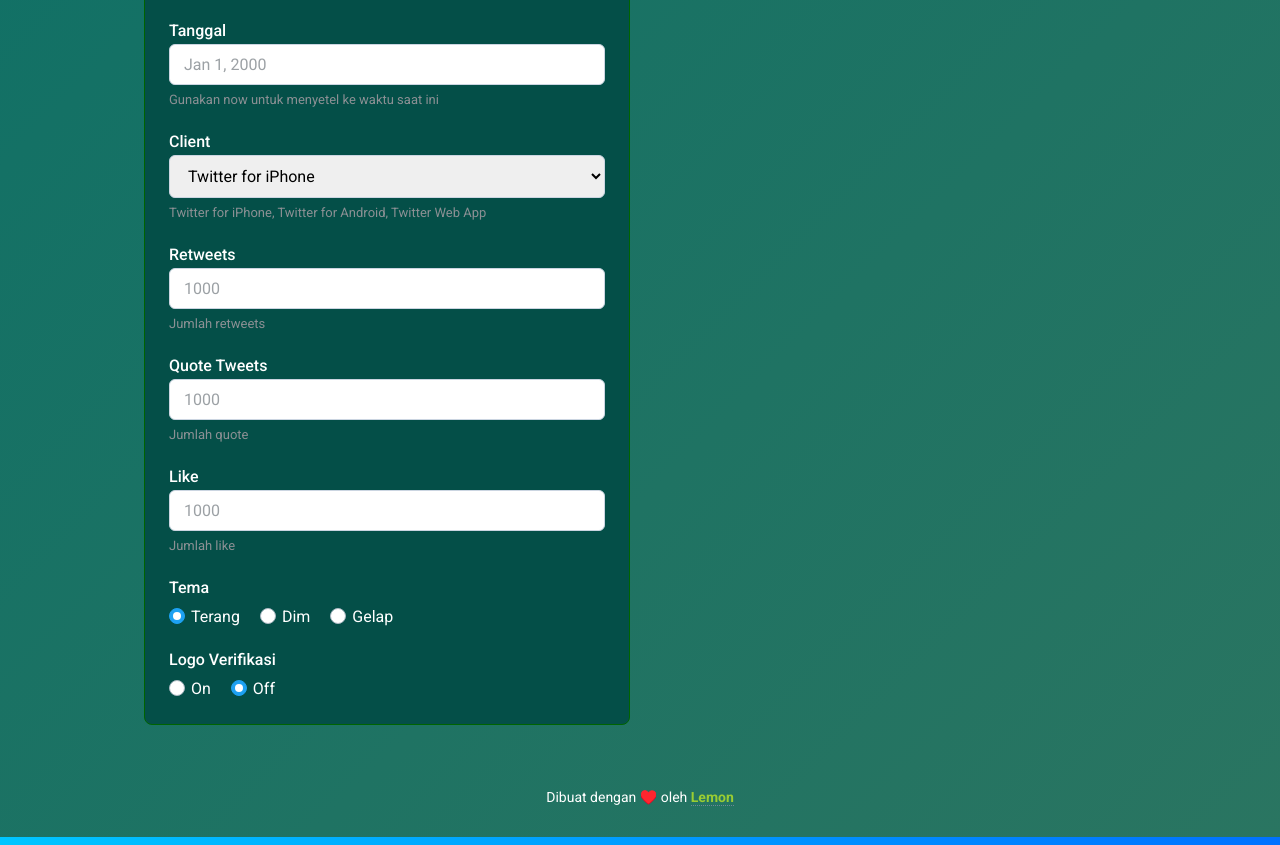
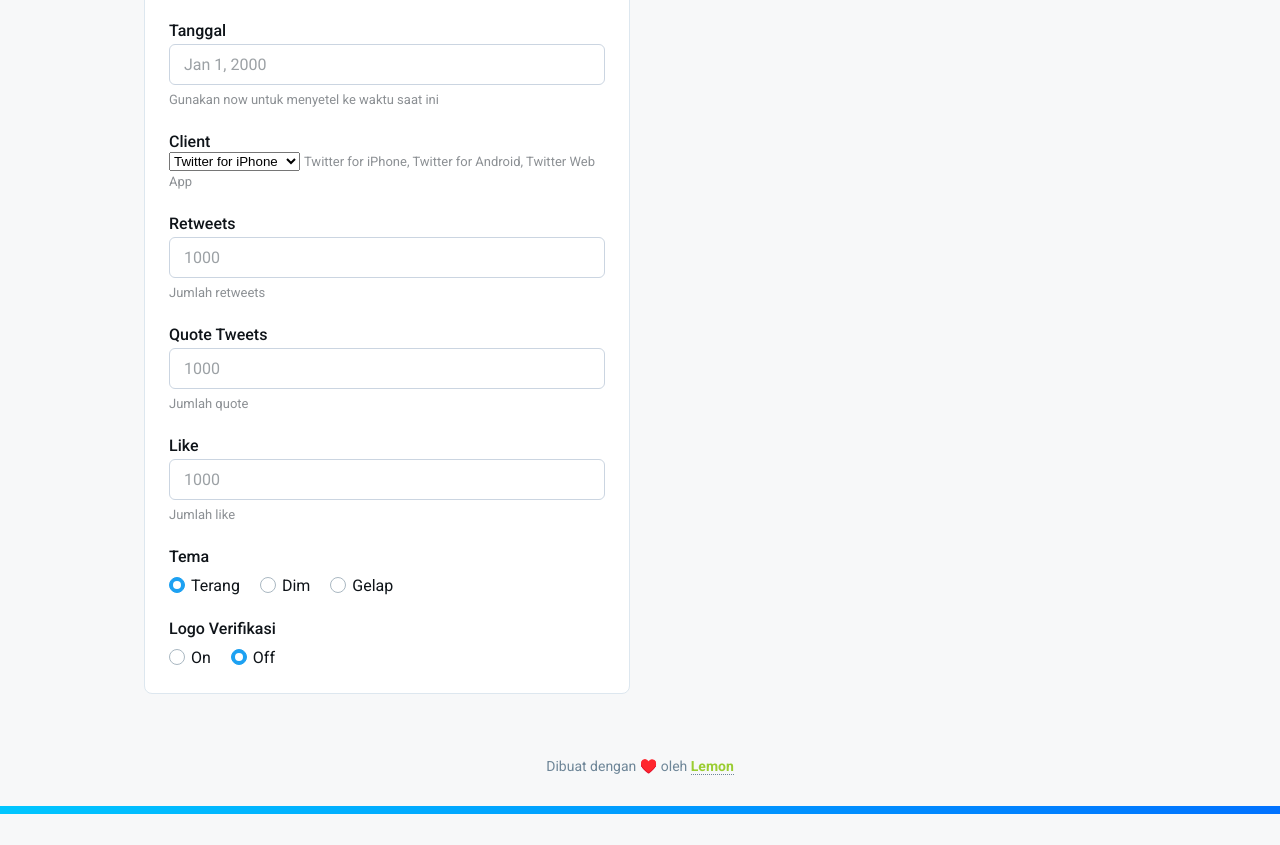
Before and after one commit to LemonSync/Fake_Twitter, a plain HTML site: page index.html in a window 1280 px wide. Shown: the part 806-1651 px from the top of the page. After the commit the page ends 1620 px from the top, so only its background shows below. Drawn offline with Linux system fonts and the light colour scheme.

Commit message:
Update style.css

```diff
--- a/style.css
+++ b/style.css
@@ -2,10 +2,6 @@
   margin: 0;
   padding: 0;
   box-sizing: border-box;
-}
-
-h2, label, .label {
-  color: white;
 }
 
 html {
@@ -13,8 +9,8 @@ html {
 }
 
 body {
-  background: linear-gradient(135deg, #096f67, #2a7561);
-  color: black;
+  background-color: #f7f8f9;
+  color: #0f1419;
   min-height: 100vh;
   display: flex;
   flex-direction: column;
@@ -39,7 +35,6 @@ header {
   text-align: center;
 }
 header h1 {
-  color: #3c9731;
   font-size: 48px;
   font-weight: 500;
 }
@@ -64,8 +59,8 @@ main {
   align-items: flex-start;
 }
 main .form {
-  background-color: #044f48;
-  border: 1px darkgreen solid;
+  background-color: white;
+  border: 1px #dde7ef solid;
   border-radius: 8px;
   padding: 24px;
   flex: 1;
@@ -86,7 +81,6 @@ main .form .form-control label {
   font-weight: 500;
 }
 main .form .form-control input,
-main .form .form-control select,
 main .form .form-control textarea {
   display: block;
   font: inherit;
@@ -99,12 +93,10 @@ main .form .form-control textarea {
   transition: border-color 200ms ease-in;
 }
 main .form .form-control input:focus,
-main .form .form-control select:focus,
 main .form .form-control textarea:focus {
   border-color: #1da1f2;
 }
 main .form .form-control input::placeholder,
-main .form .form-control select::placeholder,
 main .form .form-control textarea::placeholder {
   color: #9ca1a5;
 }
@@ -315,8 +307,8 @@ main .form .form-control.upload .reset {
   }
 }
 main .tweet-desk {
-  background-color: #044f48;
-  border: 1px darkgreen solid;
+  background-color: white;
+  border: 1px #dde7ef solid;
   border-radius: 8px;
   padding: 24px;
   margin-left: 16px;
@@ -491,7 +483,7 @@ main .tweet-desk .tweet.dark .content .tweet_info {
 main .tweet-desk .tweet.dark .content .tweet_info .tweet_client {
   color: #1da1f2;
 }
-main .tweet-desk .tweet.dark .stats  {
+main .tweet-desk .tweet.dark .stats {
   border-top: 1px #2f3336 solid;
   color: #6e767d;
 }
@@ -564,7 +556,7 @@ main .tweet-desk .btn {
 }
 @media (max-width: 520px) {
   main .tweet-desk {
-    background-color: white;
+    background-color: #f7f8f9;
     width: 100%;
     margin: 0 auto 16px;
     box-shadow: none;
@@ -585,22 +577,19 @@ main .tweet-desk .btn {
 }
 
 footer {
-  text-decoration: none;
   padding: 32px 16px;
   font-size: 14px;
   font-weight: 400;
-  color: white;
+  color: #6e8698;
   display: flex;
   justify-content: center;
   align-items: center;
 }
 footer .foot {
-  text-decoration: none;
   text-align: center;
 }
 footer .foot a {
   border-bottom: 1px #6e8698 dotted;
-  text-decoration: none;
 }
 @media (hover: hover) {
   footer .foot a:hover {
```
